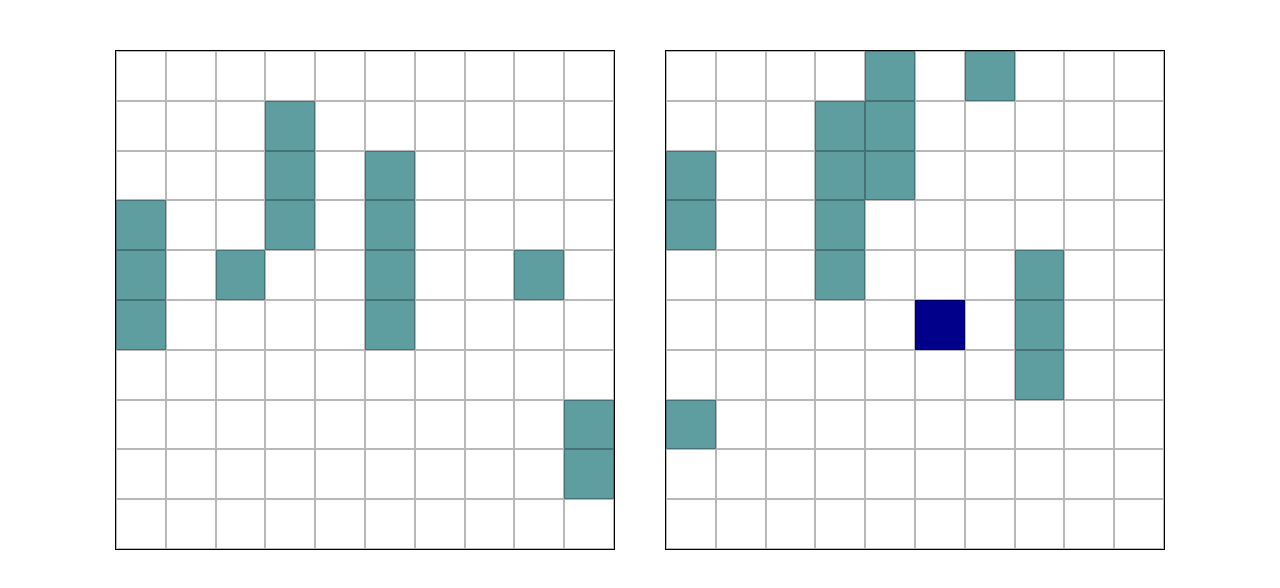
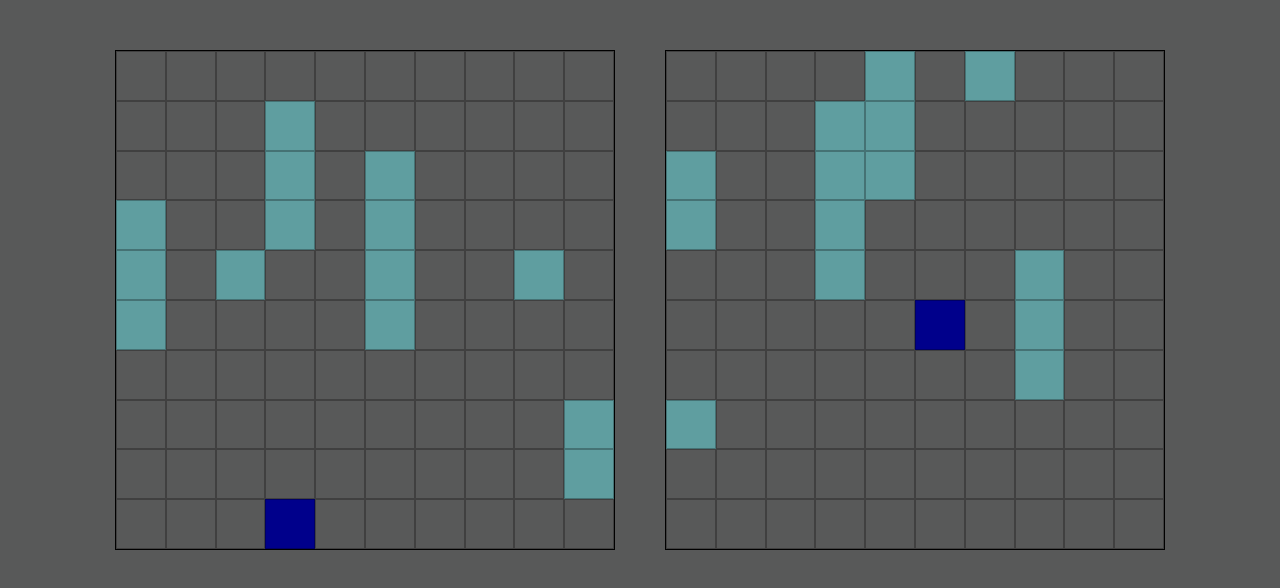
Before and after one commit to wmfsdev/battleship, a website built with webpack: page src/index.html in a window 1280 px wide. Both pictures are taken after a click on the element 915 px from the left and 300 px from the top of the page. Built offline with nearby package versions, Linux system fonts and the light colour scheme.

Commit message:
add playerTwo(ai) turn sequence

```diff
--- a/src/factories.js
+++ b/src/factories.js
@@ -70,8 +70,6 @@ const Gameboard = () => { // will take player/comp name
         let shipPosition = []
         let shipCollision;
 
-    //    if (randomStart.length === 100) return
-
         if (indexZero + length > 10) {
         //    console.log("plus")
 
@@ -83,7 +81,7 @@ const Gameboard = () => { // will take player/comp name
                 for (let i = 0 ; i < shipPosition.length ; i++) {
                     for (let j = 0 ; j < flatRandom.length ; j++) {
                         if (flatRandom[j][0] === shipPosition[i][0] && flatRandom[j][1] === shipPosition[i][1]) {
-                            console.log("clash")
+                          //  console.log("clash")
                             shipCollision = true
                         }
                     }
@@ -103,7 +101,7 @@ const Gameboard = () => { // will take player/comp name
                 for (let i = 0 ; i < shipPosition.length ; i++) {
                     for (let j = 0 ; j < flatRandom.length ; j++) {
                         if (flatRandom[j][0] === shipPosition[i][0] && flatRandom[j][1] === shipPosition[i][1]) {
-                            console.log("clash")
+                          //  console.log("clash")
                             shipCollision = true
                         }
                     }
@@ -114,7 +112,6 @@ const Gameboard = () => { // will take player/comp name
         }
 
         shipPosition = randomStart[randomStart.length - 1]
-        //console.log(shipPosition)
         return shipPosition
     };
 
@@ -152,7 +149,6 @@ const Gameboard = () => { // will take player/comp name
     };
 
     const placeShip = (shipPosition, ship) => {
-       // console.log(shipPosition)
         shipPosition.forEach(position => {
             board[position[0]][position[1]] = ship
         });
@@ -164,23 +160,16 @@ const Gameboard = () => { // will take player/comp name
 
         if (board[x][y] instanceof Object) {
             board[x][y].hit()
-         //   hitShips.push(board[x][y]) // hits
-            hitShips.push([x, y])
+            hitShips.push([x, y]) // hits
         }
         else missedShots.push([x, y]) // misses
-        // console.log("hit ", hitShips, "miss ", missedShots)
+
     };
 
     const updateBoard = (player, coordinates) => {
         const target = player.board.getBoard()[coordinates[0]][coordinates[1]]
         console.log(target)
-        // if (target instanceof Object || target === false) {
-        //    console.log(player.board.getBoard())
-        //   return
-        // } else {
-            player.board.getBoard()[coordinates[0]][coordinates[1]] = false
-            //console.log(player.board.getBoard())
-       // }
+        player.board.getBoard()[coordinates[0]][coordinates[1]] = false
     }
 
     const getOccupiedPositions = () => occupiedPositions
@@ -200,6 +189,7 @@ const Player = () => {
     let board = Gameboard();
 
     const attackEnemy = (enemy, coodOne, coodTwo) => {
+        console.log(enemy, coodOne, coodTwo)
         enemy.board.receiveAttack(coodOne, coodTwo)
     };
 
--- a/src/game.js
+++ b/src/game.js
@@ -30,26 +30,74 @@ const newGame = () => {
     render.ships("ai", playerTwo.board.getRandomStart())
   };
 
+  // const turn = () => {
+  //   if (turnState === true) {
+  //     turnState = false
+  //     humanPlay()
+  //     if (playerTwo.board.sunkenStatus() === true) {
+  //       console.log("you win")
+  //     return
+  //     }
+  //   }
+
+  //   if (turnState === false) {
+  //     aiPlay()
+  //     turnState = true
+  //     if (playerOne.board.sunkenStatus() === true) {
+  //       console.log("you lost")
+  //       return
+  //     }
+  //   }
+  //   turn()
+  // };
+
+
   const humanPlay = () => {
+
+    console.log("--- HUMAN ----")
     const human = document.querySelector('.board-ai')
-    human.addEventListener('click', (e) => {
+    human.addEventListener('click', function eventHandler(e) {
       const coordinates = [Number(e.target.dataset.indexZero), Number(e.target.dataset.indexOne)]
       const target = playerTwo.board.getBoard()[coordinates[0]][coordinates[1]]
+
       if (target === false) {
         console.log("nope!")
         return
       }
       playerOne.attackEnemy(playerTwo, coordinates[0], coordinates[1])
       playerOne.board.updateBoard(playerTwo, coordinates)
+
       render.hits(playerTwo, "ai")
       render.misses(playerTwo, "ai")
-      console.log(playerTwo.board.sunkenStatus())
-      // enemy move
+      human.removeEventListener('click', eventHandler)
+      if (playerTwo.board.sunkenStatus() === true) {
+        console.log("you win")
+        return
+      }
+      aiPlay()
+
     })
   };
 
+  const aiPlay = () => {
+    console.log("--- AI ---")
+    if (playerTwo.getViableTargets().length === 0) {
+      playerTwo.generateTargets()
+    }
 
-  return { ship, dom, humanPlay }
+    playerTwo.aiMove(playerOne)
+
+    render.hits(playerOne, "human")
+    render.misses(playerOne, "human")
+
+    if (playerOne.board.sunkenStatus() === true) {
+      console.log("you lost")
+      return
+    }
+    humanPlay()
+  }
+
+  return { ship, dom, humanPlay, aiPlay }
 };
 
 
--- a/src/index.js
+++ b/src/index.js
@@ -1,5 +1,5 @@
 import './style.css';
-import render from "./dom"
+//import render from "./dom"
 import newGame from "./game"
 
 
@@ -8,5 +8,7 @@ document.addEventListener('DOMContentLoaded', () => {
     game.ship()
     game.dom()
     game.humanPlay()
-   // newGame.render()
+
+    //  console.log(game.count)
+
 })
--- a/src/style.css
+++ b/src/style.css
@@ -9,6 +9,7 @@ body {
     display: flex;
     justify-content: center;
     padding: 50px;
+    background-color: rgb(88, 89, 89);
 }
 
 .board-human,
```
Also changed, not shown: src/dom.js (+2 -7 lines), dist/main.bundle.js.
